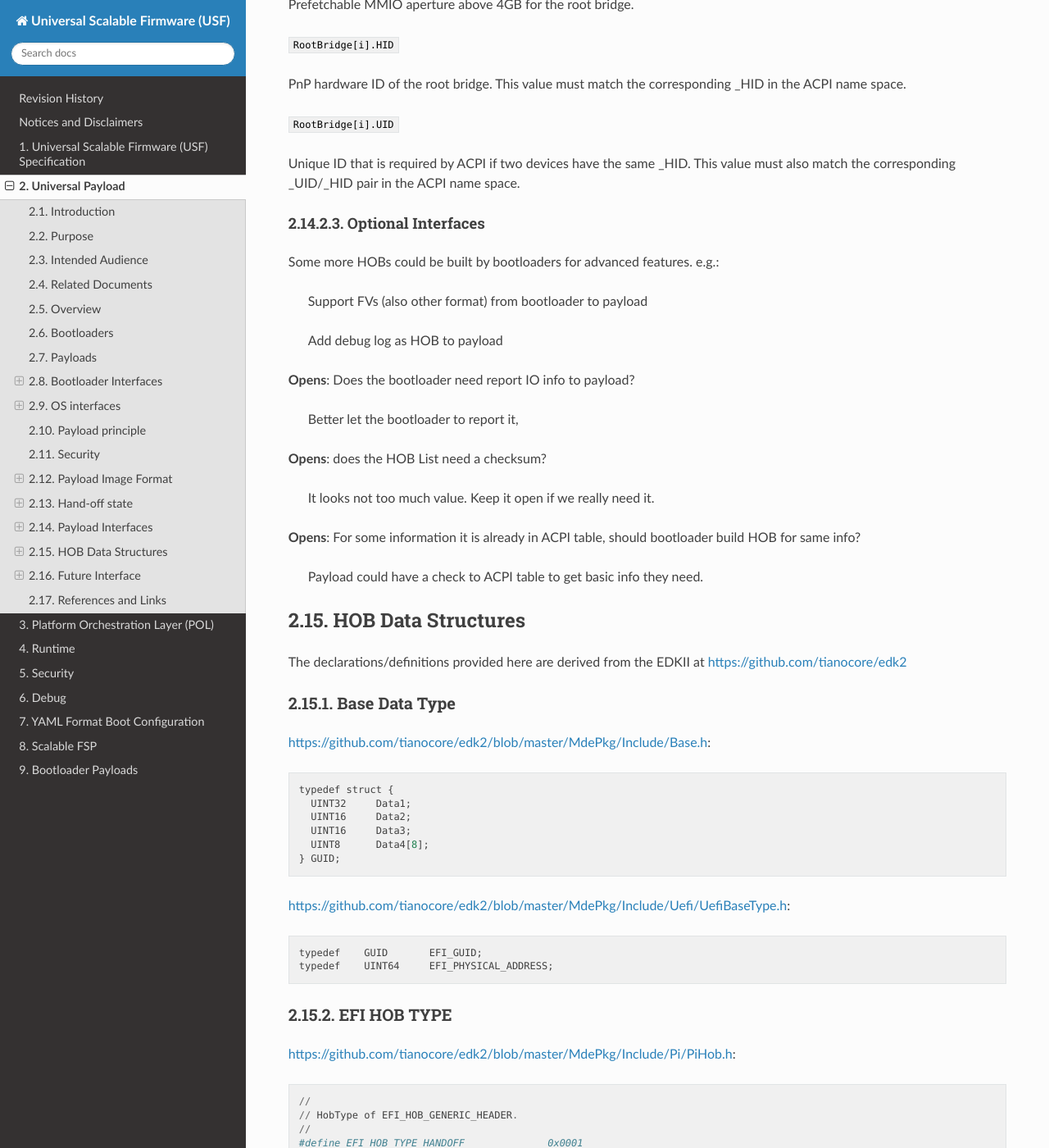
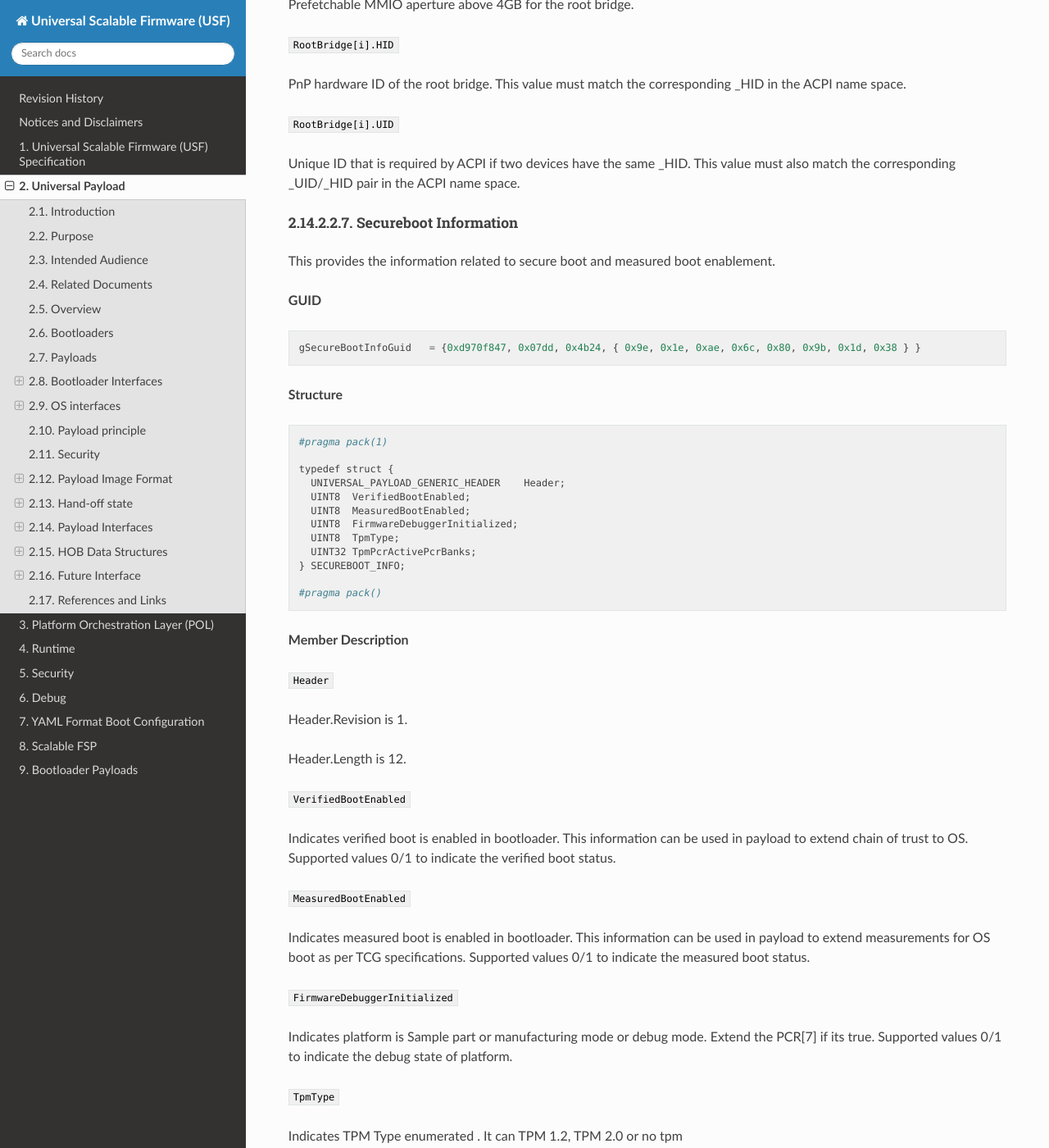
Before and after one commit to UniversalScalableFirmware/documentation, a Sphinx documentation site: the page built from source/2_universal_payload.rst, in a window 1280 px wide and 1400 px high, scrolled down 23066 px. Shown: the whole window at 82% size. Built offline with Sphinx 7.4.7 and the Read the Docs theme 2.0.0, drawn with Linux system fonts in a browser that asks for light colours; some of the changed text lies outside the part shown.

Commit message:
Update Security HOB for payload interface
Add the Hobs information for secure boot and
TPM Measured boot to populate from bootloader.

Signed-off-by: Subash Lakkimsetti <subash.lakkimsetti@intel.com>

```diff
--- a/source/2_universal_payload.rst
+++ b/source/2_universal_payload.rst
@@ -1341,6 +1341,199 @@
 
 Unique ID that is required by ACPI if two devices have the same _HID. This value must also match the corresponding _UID/_HID pair in the ACPI name space.
 
+Secureboot Information
+%%%%%%%%%%%%%%%%%%%%%%
+
+This provides the information related to secure boot and measured boot enablement.
+
+**GUID**
+
+::
+
+  gSecureBootInfoGuid   = {0xd970f847, 0x07dd, 0x4b24, { 0x9e, 0x1e, 0xae, 0x6c, 0x80, 0x9b, 0x1d, 0x38 } }
+
+**Structure**
+
+::
+
+  #pragma pack(1)
+
+  typedef struct {
+    UNIVERSAL_PAYLOAD_GENERIC_HEADER    Header;
+    UINT8  VerifiedBootEnabled;
+    UINT8  MeasuredBootEnabled;
+    UINT8  FirmwareDebuggerInitialized;
+    UINT8  TpmType;
+    UINT32 TpmPcrActivePcrBanks;
+  } SECUREBOOT_INFO;
+
+  #pragma pack()
+
+**Member Description**
+
+``Header``
+
+Header.Revision is 1.
+
+Header.Length is 12.
+
+``VerifiedBootEnabled``
+
+Indicates verified boot is enabled in bootloader. This information can be used in payload to extend chain of trust to OS.
+Supported values 0/1 to indicate the verified boot status.
+
+``MeasuredBootEnabled``
+
+Indicates measured boot is enabled in bootloader. This information can be used in payload to extend measurements for OS boot as per TCG specifications.
+Supported values 0/1 to indicate the measured boot status.
+
+``FirmwareDebuggerInitialized``
+
+Indicates platform is Sample part or manufacturing mode or debug mode. Extend the PCR[7] if its true.
+Supported values 0/1 to indicate the debug state of platform.
+
+``TpmType``
+
+Indicates TPM Type enumerated . It can TPM 1.2, TPM 2.0 or no tpm
+
+NO_TPM               0x0
+
+TPM_TYPE_12          0x1
+
+TPM_TYPE_20          0x2
+
+``TpmPcrActivePcrBanks``
+
+Indicates the TPM PCR active banks.
+
+BIT0  -  SHA1
+
+BIT1  -  SHA256
+
+BIT2  -  SHA384
+
+BIT3  -  SHA512
+
+BIT4  -  SM3_256
+
+TPM 2.0 Event Information
+%%%%%%%%%%%%%%%%%%%%%%%%%
+
+This provides the information about the TPM 2.0 events extended by bootloader. Bootloader has to create seperate hobs for each TPM event.
+Its a EDK2 defined HOB to pass the events from  a TPM PEIM to a TPM DXE Driver.
+
+**GUID**
+
+::
+
+  gTcgEvent2EntryHobGuid                        = { 0xd26c221e, 0x2430, 0x4c8a, { 0x91, 0x70, 0x3f, 0xcb, 0x45, 0x0, 0x41, 0x3f  } }
+
+  HOB GUID defined at https://github.com/tianocore/edk2/blob/master/SecurityPkg/Include/Guid/TcgEventHob.h
+
+
+**Structure**
+
+::
+
+  #pragma pack(1)
+
+  typedef struct {
+    TCG_PCRINDEX        PCRIndex;
+    TCG_EVENTTYPE       EventType;
+    TPML_DIGEST_VALUES  Digest;
+    UINT32              EventSize;
+    UINT8               Event[1];
+  } TCG_PCR_EVENT2;
+
+  #pragma pack()
+
+ TCG_PCR_EVENT2 structure are defined at https://github.com/tianocore/edk2/blob/master/MdePkg/Include/IndustryStandard/UefiTcgPlatform.h
+
+**Member Description**
+
+``PcrIndex``
+
+Indicates the PCR bank for event.
+
+``EventType``
+
+Type of TPM event extended.
+
+``Digest``
+
+Indicates the digest/hash for the event.
+Defined at https://github.com/tianocore/edk2/blob/master/MdePkg/Include/IndustryStandard/Tpm20.h
+
+``EventSize``
+
+Size of the event buffer
+
+``Event``
+
+Event buffer
+
+TPM 1.2 Event Information
+%%%%%%%%%%%%%%%%%%%%%%%%%
+
+This provides the information about the TPM 1.2 events extended by bootloader. Bootloader has to create seperate hobs for each TPM event.
+Its a EDK2 defined HOB to pass the events from  a TPM PEIM to a TPM DXE Driver.
+
+**GUID**
+
+::
+
+  gTcgEventEntryHobGuid                        = { 0x2b9ffb52, 0x1b13, 0x416f, { 0xa8, 0x7b, 0xbc, 0x93, 0xd, 0xef, 0x92, 0xa8 }}
+
+  HOB GUID defined at https://github.com/tianocore/edk2/blob/master/SecurityPkg/Include/Guid/TcgEventHob.h
+
+**Structure**
+
+::
+
+  #pragma pack(1)
+
+  typedef struct {
+    UINT8                             digest[20];
+  } TPM_DIGEST;
+
+  typedef struct {
+    UINT32              PCRIndex;
+    UINT32              EventType;
+    TPM_DIGEST          Digest;
+    UINT32              EventSize;
+    UINT8               Event[1];
+  } TCG_PCR_EVENT;
+
+   TCG_PCR_EVENT structure are defined at https://github.com/tianocore/edk2/blob/master/MdePkg/Include/IndustryStandard/UefiTcgPlatform.h
+
+
+  #pragma pack()
+
+**Member Description**
+
+``PcrIndex``
+
+Indicates the PCR bank for event.
+
+``EventType``
+
+Type of TPM event extended.
+
+``Digest``
+
+Indicates the digest/hash for the event.
+Defined at https://github.com/tianocore/edk2/blob/master/MdePkg/Include/IndustryStandard/Tpm12.h
+
+
+``EventSize``
+
+Size of the event buffer
+
+``Event``
+
+Event buffer
+
+
 Optional Interfaces
 ^^^^^^^^^^^^^^^^^^^^
 
```
